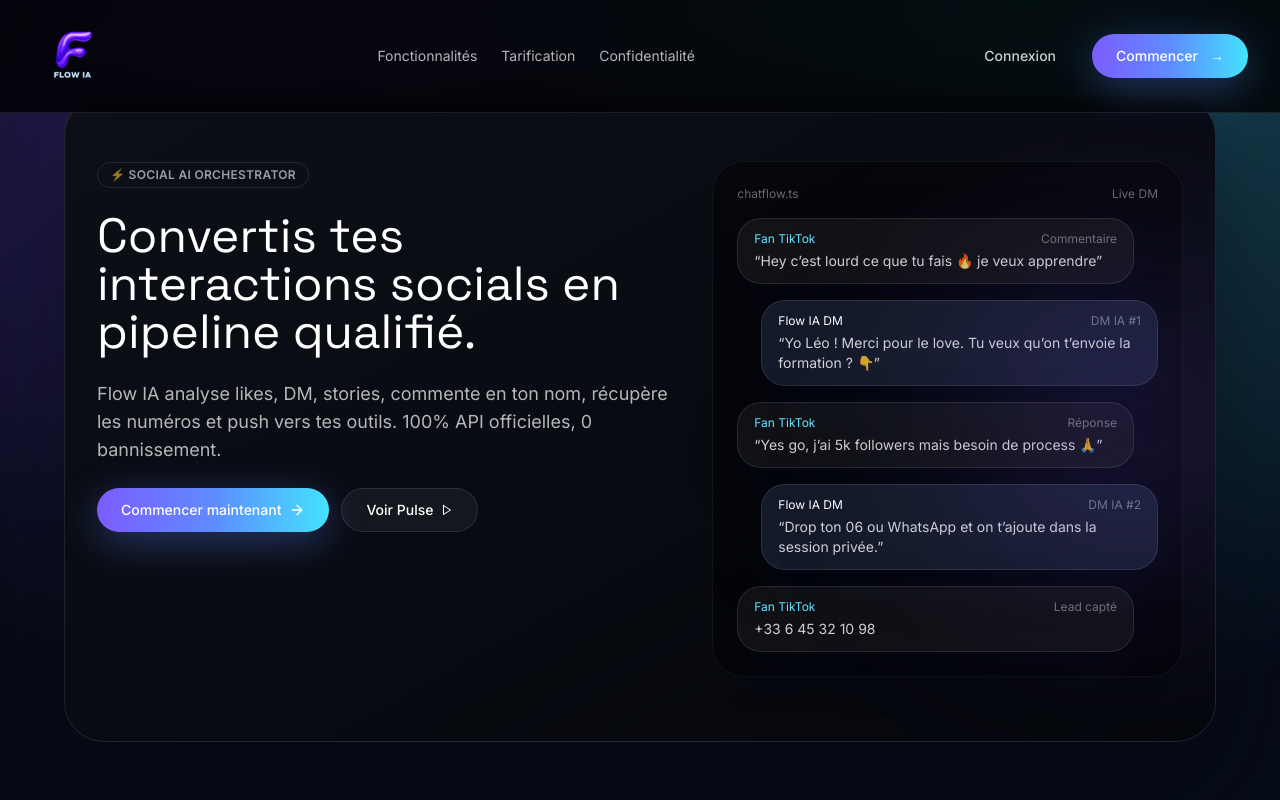
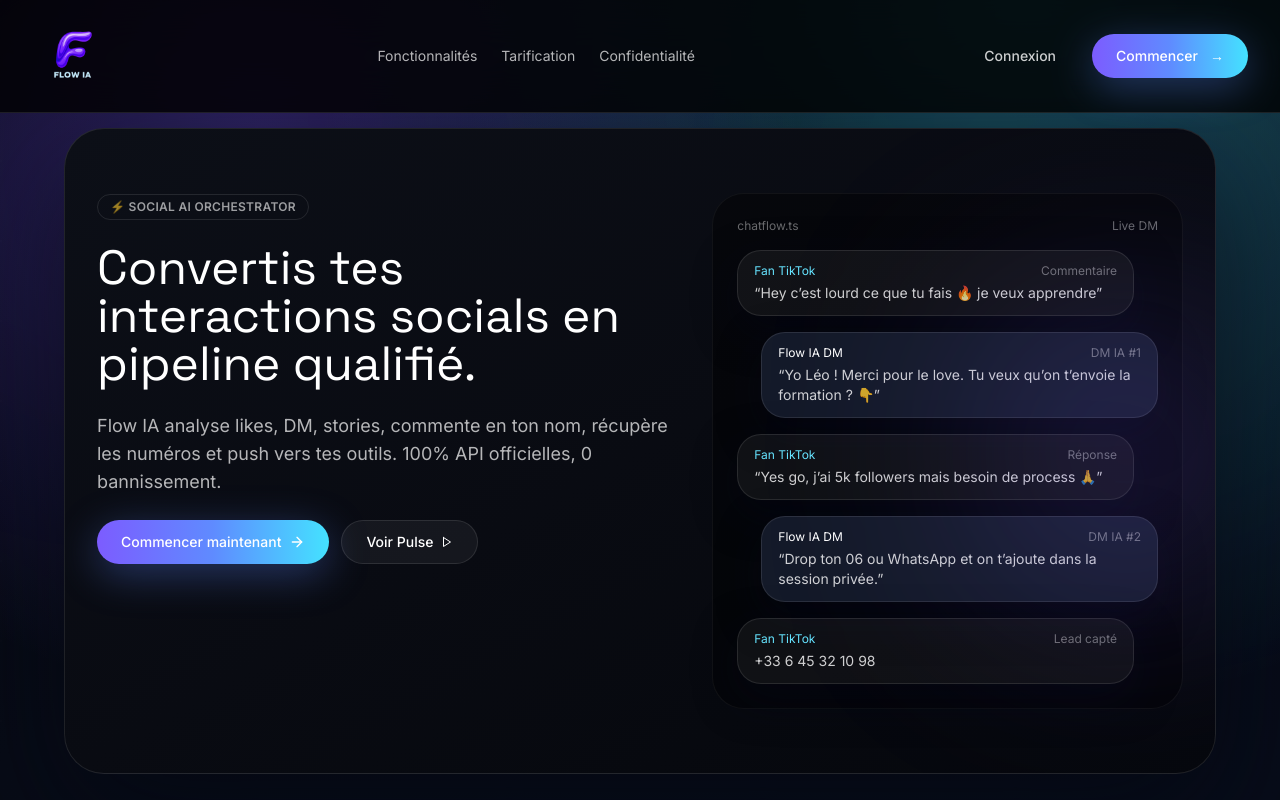
Before and after one commit to marvynclouet/plugIA, a Next.js app in the folder frontend/: page / in a window 1280 px wide. Shown: the top 800 px of the page. Built offline with nearby package versions, Linux system fonts and the light colour scheme.

Commit message:
Add more spacing between navbar and content

```diff
--- a/frontend/app/dashboard/layout.tsx
+++ b/frontend/app/dashboard/layout.tsx
@@ -67,7 +67,7 @@
           </Button>
         </div>
       </header>
-      <main className="mx-auto w-full max-w-6xl px-6 py-10">{children}</main>
+      <main className="mx-auto w-full max-w-6xl px-6 pt-16 pb-10">{children}</main>
     </div>
   )
 }
--- a/frontend/app/page.tsx
+++ b/frontend/app/page.tsx
@@ -184,7 +184,7 @@
   return (
     <>
       <Navbar />
-      <div className="space-y-24 pt-24 pb-16">
+      <div className="space-y-24 pt-32 pb-16">
       <section className="relative mx-auto max-w-6xl overflow-hidden rounded-[40px] border border-white/10 bg-gradient-to-br from-[#0C0F17] via-[#090B12] to-[#05070C] px-8 py-16 shadow-[0_40px_120px_rgba(4,7,18,0.65)]">
         <div className="grid gap-10 md:grid-cols-[1.1fr_0.9fr]">
           <div className="space-y-6">
```
